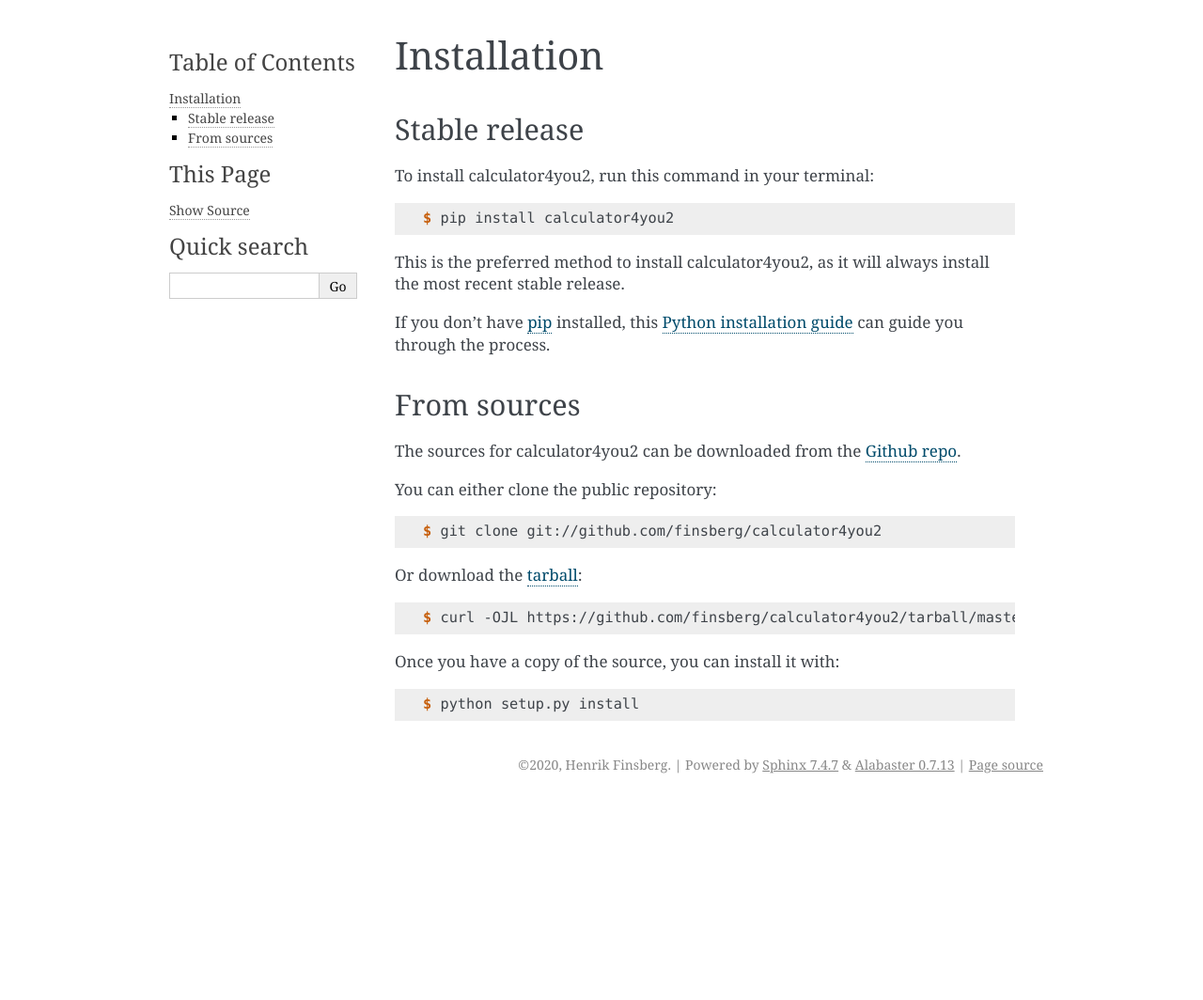
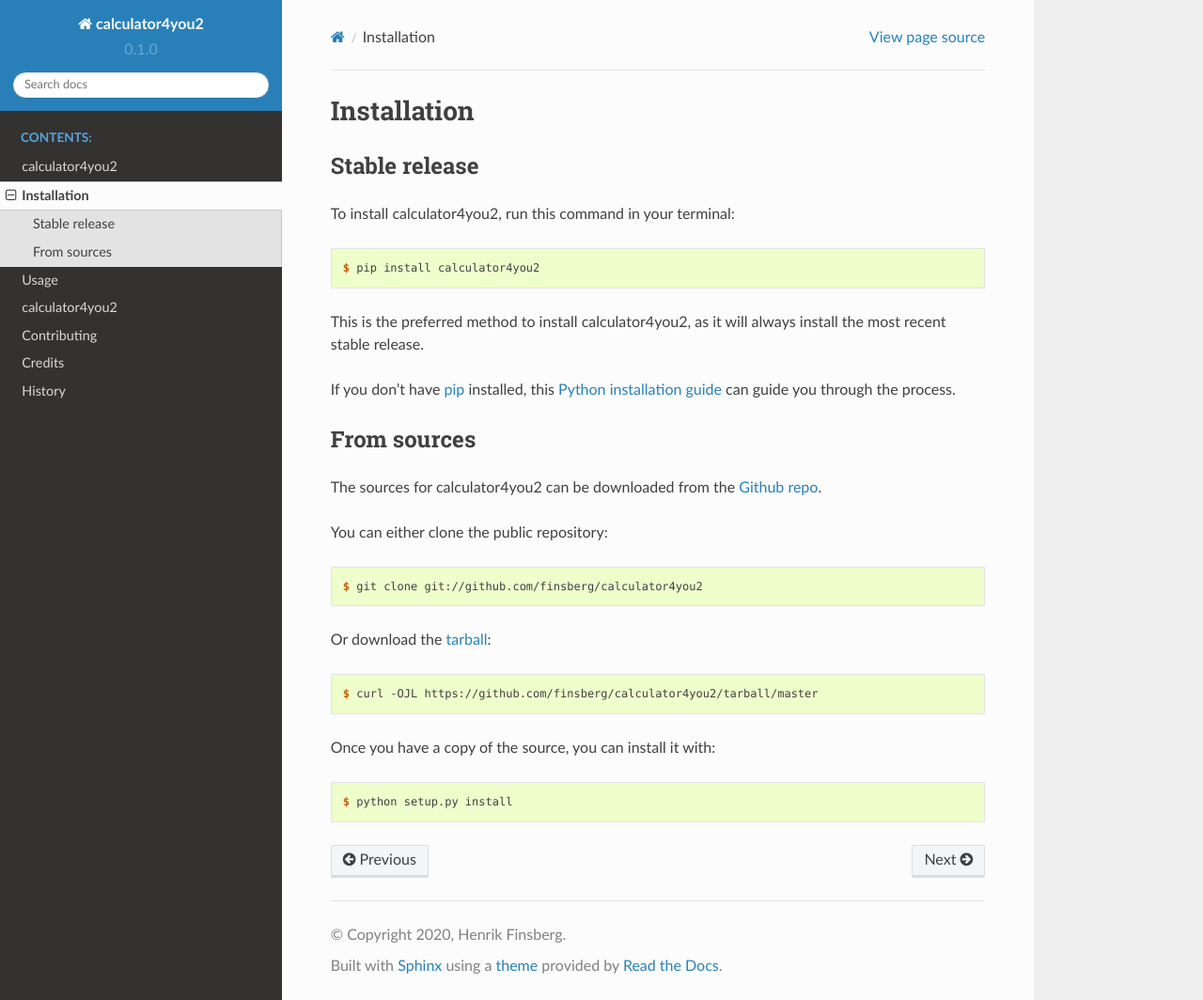
Before and after one commit to finsberg/calculator4you2, a Sphinx documentation site: the page built from docs/installation.rst, in a window 1280 px wide and 1064 px high. Shown: the whole window at 94% size. Built offline with Sphinx 7.4.7 and the Read the Docs theme 2.0.0, drawn with Linux system fonts in a browser that asks for light colours; pages that are not in the unit, such as notebooks, are missing from menus.

Commit message:
Update documentation

```diff
--- a/docs/conf.py
+++ b/docs/conf.py
@@ -19,7 +19,8 @@
 #
 import os
 import sys
-sys.path.insert(0, os.path.abspath('..'))
+
+sys.path.insert(0, os.path.abspath(".."))
 
 import calculator4you2
 
@@ -31,22 +32,22 @@
 
 # Add any Sphinx extension module names here, as strings. They can be
 # extensions coming with Sphinx (named 'sphinx.ext.*') or your custom ones.
-extensions = ['sphinx.ext.autodoc', 'sphinx.ext.viewcode']
+extensions = ["sphinx.ext.autodoc", "sphinx.ext.viewcode", "sphinx.ext.napoleon"]
 
 # Add any paths that contain templates here, relative to this directory.
-templates_path = ['_templates']
+templates_path = ["_templates"]
 
 # The suffix(es) of source filenames.
 # You can specify multiple suffix as a list of string:
 #
 # source_suffix = ['.rst', '.md']
-source_suffix = '.rst'
+source_suffix = ".rst"
 
 # The master toctree document.
-master_doc = 'index'
+master_doc = "index"
 
 # General information about the project.
-project = 'calculator4you2'
+project = "calculator4you2"
 copyright = "2020, Henrik Finsberg"
 author = "Henrik Finsberg"
 
@@ -69,10 +70,10 @@
 # List of patterns, relative to source directory, that match files and
 # directories to ignore when looking for source files.
 # This patterns also effect to html_static_path and html_extra_path
-exclude_patterns = ['_build', 'Thumbs.db', '.DS_Store']
+exclude_patterns = ["_build", "Thumbs.db", ".DS_Store"]
 
 # The name of the Pygments (syntax highlighting) style to use.
-pygments_style = 'sphinx'
+pygments_style = "sphinx"
 
 # If true, `todo` and `todoList` produce output, else they produce nothing.
 todo_include_todos = False
@@ -83,7 +84,7 @@
 # The theme to use for HTML and HTML Help pages.  See the documentation for
 # a list of builtin themes.
 #
-html_theme = 'alabaster'
+html_theme = "sphinx_rtd_theme"  #'alabaster'
 
 # Theme options are theme-specific and customize the look and feel of a
 # theme further.  For a list of options available for each theme, see the
@@ -94,13 +95,13 @@
 # Add any paths that contain custom static files (such as style sheets) here,
 # relative to this directory. They are copied after the builtin static files,
 # so a file named "default.css" will overwrite the builtin "default.css".
-html_static_path = ['_static']
+html_static_path = ["_static"]
 
 
 # -- Options for HTMLHelp output ---------------------------------------
 
 # Output file base name for HTML help builder.
-htmlhelp_basename = 'calculator4you2doc'
+htmlhelp_basename = "calculator4you2doc"
 
 
 # -- Options for LaTeX output ------------------------------------------
@@ -109,15 +110,12 @@
     # The paper size ('letterpaper' or 'a4paper').
     #
     # 'papersize': 'letterpaper',
-
     # The font size ('10pt', '11pt' or '12pt').
     #
     # 'pointsize': '10pt',
-
     # Additional stuff for the LaTeX preamble.
     #
     # 'preamble': '',
-
     # Latex figure (float) alignment
     #
     # 'figure_align': 'htbp',
@@ -127,9 +125,13 @@
 # (source start file, target name, title, author, documentclass
 # [howto, manual, or own class]).
 latex_documents = [
-    (master_doc, 'calculator4you2.tex',
-     'calculator4you2 Documentation',
-     'Henrik Finsberg', 'manual'),
+    (
+        master_doc,
+        "calculator4you2.tex",
+        "calculator4you2 Documentation",
+        "Henrik Finsberg",
+        "manual",
+    )
 ]
 
 
@@ -138,9 +140,7 @@
 # One entry per manual page. List of tuples
 # (source start file, name, description, authors, manual section).
 man_pages = [
-    (master_doc, 'calculator4you2',
-     'calculator4you2 Documentation',
-     [author], 1)
+    (master_doc, "calculator4you2", "calculator4you2 Documentation", [author], 1)
 ]
 
 
@@ -150,10 +150,13 @@
 # (source start file, target name, title, author,
 #  dir menu entry, description, category)
 texinfo_documents = [
-    (master_doc, 'calculator4you2',
-     'calculator4you2 Documentation',
-     author,
-     'calculator4you2',
-     'One line description of project.',
-     'Miscellaneous'),
+    (
+        master_doc,
+        "calculator4you2",
+        "calculator4you2 Documentation",
+        author,
+        "calculator4you2",
+        "One line description of project.",
+        "Miscellaneous",
+    )
 ]
--- /dev/null
+++ b/docs/modules.rst
@@ -0,0 +1,7 @@
+calculator4you2
+===============
+
+.. toctree::
+   :maxdepth: 4
+
+   calculator4you2
```
Also changed, not shown: docs/calculator4you2.rst (added, +22 -0 lines).
